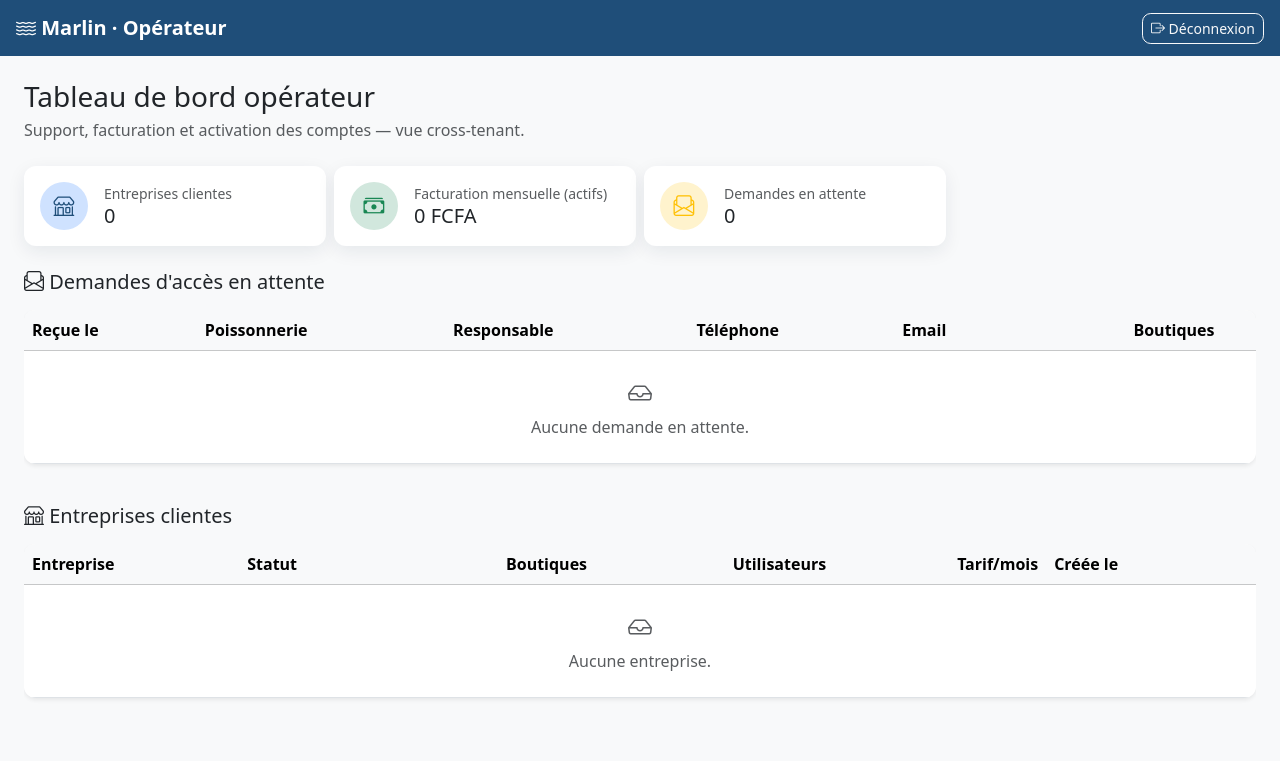
After one commit to mentorkidz1-stack/aquapiloapp, a Flask app: page /operateur/ in a window 1280 px wide. The commit adds this page. Shown: the top 761 px of the page. Run offline with Flask 3, Linux system fonts and the light colour scheme; the visitor is signed in with stand-in values (Sample User, id 1).

Commit message:
Espace opérateur SaaS : support, facturation, activation des comptes
- Nouveau blueprint /operateur, authentification totalement séparée
  des locataires : identifiants en .env (OPERATEUR_USERNAME/
  OPERATEUR_PASSWORD_HASH, jamais committés), session Flask dédiée
  (@operateur_required), sans passer par Flask-Login/current_user pour
  ne jamais interférer avec la résolution du tenant courant dans
  app/services/tenant.py (non modifié).
- Toute lecture/écriture cross-tenant passe explicitement par le
  bypass sans_filtre_tenant() déjà prévu à cet effet.
- Tableau de bord : liste des demandes d'accès en attente, liste de
  toutes les entreprises (statut, boutiques, utilisateurs, tarif
  mensuel via Entreprise.tarif_mensuel()), total de facturation
  mensuelle attendue, changement de statut d'abonnement.
- Activation d'une demande : crée l'Entreprise, les boutiques (nombre
  demandé) et le premier compte admin avec mot de passe temporaire
  généré, affiché une seule fois — aucun mot de passe stocké en clair.

Faille trouvée et corrigée pendant les tests manuels : la session
opérateur n'était pas effacée lors d'une connexion locataire ultérieure
dans le même navigateur, ce qui pouvait laisser un accès opérateur actif
« collé » à une session client. auth.login()/logout() effacent
désormais explicitement le drapeau opérateur. Vérifié : connexion
opérateur -> connexion locataire sans déconnexion -> /operateur/
redirige bien vers la connexion opérateur.

Testé de bout en bout dans le navigateur : activation d'une demande
réelle (entreprise + 2 boutiques + compte admin créés, connexion
réussie avec isolation confirmée), rejet propre d'identifiants
opérateur incorrects. 43 tests toujours au vert.

Co-Authored-By: Claude Sonnet 5 <noreply@anthropic.com>

```diff
--- a/app/__init__.py
+++ b/app/__init__.py
@@ -42,6 +42,7 @@ def create_app(config_name: str | None = None,
     from app.blueprints.clotures.routes import clotures_bp
     from app.blueprints.rapports.routes import rapports_bp
     from app.blueprints.admin.routes import admin_bp
+    from app.blueprints.operateur.routes import operateur_bp
     app.register_blueprint(auth_bp)
     app.register_blueprint(main_bp)
     app.register_blueprint(ventes_bp)
@@ -52,6 +53,7 @@ def create_app(config_name: str | None = None,
     app.register_blueprint(clotures_bp)
     app.register_blueprint(rapports_bp)
     app.register_blueprint(admin_bp)
+    app.register_blueprint(operateur_bp)
 
     # Modèles (import nécessaire pour flask db migrate)
     from app import models  # noqa: F401
--- /dev/null
+++ b/app/blueprints/operateur/routes.py
@@ -0,0 +1,159 @@
+"""Blueprint operateur — espace exploitant SaaS (support, facturation,
+activation des comptes), strictement séparé de l'authentification des
+locataires : session dédiée (@operateur_required), jamais Flask-Login /
+current_user, pour ne jamais interférer avec la résolution du tenant
+courant dans app/services/tenant.py.
+
+Toute lecture ou écriture cross-tenant passe explicitement par le
+bypass sans_filtre_tenant() déjà prévu à cet effet — ce fichier ne
+modifie jamais app/services/tenant.py."""
+import hmac
+import secrets
+import string
+
+from flask import (Blueprint, render_template, redirect, url_for, flash,
+                   session, request, current_app)
+
+from app.extensions import db, bcrypt
+from app.models import Boutique, DemandeAcces, Entreprise, User
+from app.models.entreprise import STATUTS_ABONNEMENT
+from app.services.tenant import sans_filtre_tenant
+from app.blueprints.operateur.forms import ActivationForm, OperateurLoginForm
+from app.utils.decorators import operateur_required
+
+operateur_bp = Blueprint("operateur", __name__, url_prefix="/operateur")
+
+
+def _generer_mot_de_passe() -> str:
+    alphabet = string.ascii_letters + string.digits
+    return "-".join("".join(secrets.choice(alphabet) for _ in range(4))
+                    for _ in range(3))
+
+
+@operateur_bp.route("/login", methods=["GET", "POST"])
+def login():
+    if session.get("operateur_authentifie"):
+        return redirect(url_for("operateur.dashboard"))
+
+    form = OperateurLoginForm()
+    if form.validate_on_submit():
+        attendu = current_app.config.get("OPERATEUR_USERNAME") or ""
+        hash_attendu = current_app.config.get("OPERATEUR_PASSWORD_HASH") or ""
+        fourni = form.username.data.strip()
+        identifiant_ok = bool(attendu) and hmac.compare_digest(fourni, attendu)
+        mdp_ok = bool(hash_attendu) and bcrypt.check_password_hash(
+            hash_attendu, form.password.data)
+        if identifiant_ok and mdp_ok:
+            session.clear()
+            session["operateur_authentifie"] = True
+            session.permanent = True
+            flash("Bienvenue dans l'espace opérateur.", "success")
+            return redirect(url_for("operateur.dashboard"))
+        flash("Identifiants opérateur incorrects.", "danger")
+
+    return render_template("operateur/login.html", form=form)
+
+
+@operateur_bp.route("/logout")
+@operateur_required
+def logout():
+    session.pop("operateur_authentifie", None)
+    flash("Déconnecté de l'espace opérateur.", "info")
+    return redirect(url_for("operateur.login"))
+
+
+@operateur_bp.route("/")
+@operateur_required
+def dashboard():
+    with sans_filtre_tenant():
+        entreprises = Entreprise.query.order_by(Entreprise.created_at.desc()).all()
+        stats = {e.id: {"nb_boutiques": e.boutiques.count(),
+                        "nb_users": e.users.count(),
+                        "tarif": e.tarif_mensuel()}
+                for e in entreprises}
+
+    total_mensuel = sum(stats[e.id]["tarif"] for e in entreprises
+                        if e.statut_abonnement == "actif")
+    demandes_en_attente = (DemandeAcces.query.filter_by(traite=False)
+                           .order_by(DemandeAcces.created_at.desc()).all())
+    demandes_traitees = (DemandeAcces.query.filter_by(traite=True)
+                         .order_by(DemandeAcces.created_at.desc()).limit(20).all())
+
+    return render_template("operateur/dashboard.html",
+                           entreprises=entreprises, stats=stats,
+                           total_mensuel=total_mensuel,
+                           demandes_en_attente=demandes_en_attente,
+                           demandes_traitees=demandes_traitees,
+                           statuts=STATUTS_ABONNEMENT)
+
+
+@operateur_bp.route("/demandes/<int:demande_id>/activer", methods=["GET", "POST"])
+@operateur_required
+def activer(demande_id):
+    demande = db.get_or_404(DemandeAcces, demande_id)
+    if demande.traite:
+        flash("Cette demande a déjà été traitée.", "warning")
+        return redirect(url_for("operateur.dashboard"))
+
+    form = ActivationForm()
+    if request.method == "GET":
+        form.nom_entreprise.data = demande.nom_poissonnerie
+        form.responsable.data = demande.responsable
+        form.nombre_boutiques.data = demande.nombre_boutiques
+
+    if form.validate_on_submit():
+        with sans_filtre_tenant():
+            deja = Entreprise.query.filter_by(
+                nom=form.nom_entreprise.data.strip()).first()
+        if deja:
+            flash("Une entreprise porte déjà ce nom.", "danger")
+            return render_template("operateur/activer.html", form=form, demande=demande)
+
+        entreprise = Entreprise(nom=form.nom_entreprise.data.strip(),
+                                statut_abonnement="actif")
+        db.session.add(entreprise)
+        db.session.flush()
+
+        premiere_boutique = None
+        for i in range(1, form.nombre_boutiques.data + 1):
+            b = Boutique(nom=f"Boutique {i}", entreprise_id=entreprise.id)
+            db.session.add(b)
+            if i == 1:
+                premiere_boutique = b
+        db.session.flush()
+
+        mot_de_passe = _generer_mot_de_passe()
+        admin = User(username=form.username_admin.data.strip(),
+                    nom_complet=form.responsable.data.strip(), role="admin",
+                    boutique_id=premiere_boutique.id, entreprise_id=entreprise.id)
+        admin.set_password(mot_de_passe)
+        db.session.add(admin)
+
+        demande.traite = True
+        db.session.commit()
+
+        flash(f"Entreprise « {entreprise.nom} » activée avec "
+              f"{form.nombre_boutiques.data} boutique(s). Identifiants à "
+              f"transmettre au client — affichés une seule fois : "
+              f"{admin.username} / {mot_de_passe}", "success")
+        return redirect(url_for("operateur.dashboard"))
+
+    return render_template("operateur/activer.html", form=form, demande=demande)
+
+
+@operateur_bp.route("/entreprises/<int:entreprise_id>/statut", methods=["POST"])
+@operateur_required
+def changer_statut(entreprise_id):
+    nouveau_statut = request.form.get("statut")
+    if nouveau_statut not in STATUTS_ABONNEMENT:
+        flash("Statut invalide.", "danger")
+        return redirect(url_for("operateur.dashboard"))
+
+    with sans_filtre_tenant():
+        entreprise = db.get_or_404(Entreprise, entreprise_id)
+        entreprise.statut_abonnement = nouveau_statut
+        db.session.commit()
+        nom = entreprise.nom
+
+    flash(f"Statut de « {nom} » mis à jour : {nouveau_statut}.", "success")
+    return redirect(url_for("operateur.dashboard"))
--- a/app/templates/base.html
+++ b/app/templates/base.html
@@ -11,7 +11,8 @@
 </head>
 <body class="bg-light">
 
-{% if current_user.is_authenticated %}
+{% set mode_locataire = current_user.is_authenticated and request.blueprint != 'operateur' %}
+{% if mode_locataire %}
 <!-- Barre supérieure (mobile uniquement) -->
 <nav class="navbar navbar-dark barre-mobile d-lg-none px-3">
   <a class="navbar-brand fw-bold" href="{{ url_for('main.dashboard') }}">
@@ -95,8 +96,8 @@
 </div>
 {% endif %}
 
-<main class="contenu {{ 'sans-menu' if not current_user.is_authenticated }}">
-  {% if current_user.is_authenticated %}
+<main class="contenu {{ 'sans-menu' if not mode_locataire }}">
+  {% if mode_locataire %}
   <div class="bandeau-info d-flex align-items-center">
     <div class="bandeau-defile flex-grow-1">
       <div class="bandeau-piste">
@@ -115,7 +116,7 @@
     </div>
   </div>
   {% endif %}
-  <div class="{{ 'p-3 p-lg-4' if current_user.is_authenticated else 'zone-publique' }}">
+  <div class="{{ 'p-3 p-lg-4' if mode_locataire else 'zone-publique' }}">
   {% with messages = get_flashed_messages(with_categories=true) %}
     {% for category, message in messages %}
       <div class="alert alert-{{ category }} alert-dismissible fade show" role="alert">
@@ -130,7 +131,7 @@
 </main>
 
 <script src="https://cdn.jsdelivr.net/npm/bootstrap@5.3.3/dist/js/bootstrap.bundle.min.js"></script>
-{% if current_user.is_authenticated %}
+{% if mode_locataire %}
 <script>
 // Bandeau défilant : date et heure en direct
 (function () {
--- /dev/null
+++ b/app/templates/operateur/dashboard.html
@@ -0,0 +1,142 @@
+{% extends "base.html" %}
+{% block title %}Espace opérateur{% endblock %}
+{% block content %}
+<div class="barre-mobile navbar navbar-dark px-3 d-flex justify-content-between align-items-center">
+  <span class="navbar-brand fw-bold mb-0"><i class="bi bi-water"></i> Marlin · Opérateur</span>
+  <a href="{{ url_for('operateur.logout') }}" class="btn btn-sm btn-outline-light">
+    <i class="bi bi-box-arrow-right"></i> Déconnexion</a>
+</div>
+
+<div class="p-3 p-lg-4">
+  <h1 class="h3 mb-1">Tableau de bord opérateur</h1>
+  <p class="text-muted mb-4">Support, facturation et activation des comptes — vue cross-tenant.</p>
+
+  <div class="row g-2 mb-4">
+    <div class="col-6 col-lg-3">
+      <div class="card border-0 shadow-sm h-100 carte-stat">
+        <div class="card-body py-3 d-flex align-items-center gap-3">
+          <div class="icone-stat bg-primary-subtle text-primary"><i class="bi bi-shop"></i></div>
+          <div>
+            <div class="text-muted small">Entreprises clientes</div>
+            <div class="h5 mb-0">{{ entreprises | length }}</div>
+          </div>
+        </div>
+      </div>
+    </div>
+    <div class="col-6 col-lg-3">
+      <div class="card border-0 shadow-sm h-100 carte-stat">
+        <div class="card-body py-3 d-flex align-items-center gap-3">
+          <div class="icone-stat bg-success-subtle text-success"><i class="bi bi-cash-stack"></i></div>
+          <div>
+            <div class="text-muted small">Facturation mensuelle (actifs)</div>
+            <div class="h5 mb-0">{{ total_mensuel | fcfa }}</div>
+          </div>
+        </div>
+      </div>
+    </div>
+    <div class="col-6 col-lg-3">
+      <div class="card border-0 shadow-sm h-100 carte-stat">
+        <div class="card-body py-3 d-flex align-items-center gap-3">
+          <div class="icone-stat bg-warning-subtle text-warning"><i class="bi bi-envelope-paper"></i></div>
+          <div>
+            <div class="text-muted small">Demandes en attente</div>
+            <div class="h5 mb-0">{{ demandes_en_attente | length }}</div>
+          </div>
+        </div>
+      </div>
+    </div>
+  </div>
+
+  <h2 class="h5 mb-3"><i class="bi bi-envelope-paper"></i> Demandes d'accès en attente</h2>
+  <div class="table-responsive mb-4">
+  <table class="table table-hover bg-white shadow-sm align-middle">
+    <thead class="table-light">
+      <tr><th>Reçue le</th><th>Poissonnerie</th><th>Responsable</th><th>Téléphone</th>
+          <th>Email</th><th class="text-end">Boutiques</th><th></th></tr>
+    </thead>
+    <tbody>
+    {% for d in demandes_en_attente %}
+      <tr>
+        <td class="text-nowrap">{{ d.created_at.strftime("%d/%m/%Y %H:%M") }}</td>
+        <td class="fw-semibold">{{ d.nom_poissonnerie }}</td>
+        <td>{{ d.responsable }}</td>
+        <td>{{ d.telephone }}</td>
+        <td>{{ d.email }}</td>
+        <td class="text-end">{{ d.nombre_boutiques }}</td>
+        <td class="text-end">
+          <a href="{{ url_for('operateur.activer', demande_id=d.id) }}" class="btn btn-sm btn-primary">
+            <i class="bi bi-check-lg"></i> Activer</a>
+        </td>
+      </tr>
+    {% else %}
+      <tr><td colspan="7" class="text-center text-muted py-4">
+        <i class="bi bi-inbox fs-4 d-block mb-1"></i>Aucune demande en attente.</td></tr>
+    {% endfor %}
+    </tbody>
+  </table>
+  </div>
+
+  <h2 class="h5 mb-3"><i class="bi bi-shop"></i> Entreprises clientes</h2>
+  <div class="table-responsive mb-4">
+  <table class="table table-hover bg-white shadow-sm align-middle">
+    <thead class="table-light">
+      <tr><th>Entreprise</th><th>Statut</th><th class="text-end">Boutiques</th>
+          <th class="text-end">Utilisateurs</th><th class="text-end">Tarif/mois</th>
+          <th>Créée le</th><th></th></tr>
+    </thead>
+    <tbody>
+    {% for e in entreprises %}
+      <tr>
+        <td class="fw-semibold">{{ e.nom }}</td>
+        <td>
+          <span class="badge bg-{{ {'actif': 'success', 'essai': 'info', 'suspendu': 'danger'}[e.statut_abonnement] }}">
+            {{ e.statut_abonnement }}</span>
+        </td>
+        <td class="text-end">{{ stats[e.id].nb_boutiques }}</td>
+        <td class="text-end">{{ stats[e.id].nb_users }}</td>
+        <td class="text-end">{{ stats[e.id].tarif | fcfa }}</td>
+        <td>{{ e.created_at.strftime("%d/%m/%Y") }}</td>
+        <td class="text-end">
+          <div class="dropdown">
+            <button class="btn btn-sm btn-outline-secondary dropdown-toggle" type="button"
+                    data-bs-toggle="dropdown">Statut</button>
+            <ul class="dropdown-menu dropdown-menu-end">
+              {% for s in statuts %}
+              <li>
+                <form method="post" action="{{ url_for('operateur.changer_statut', entreprise_id=e.id) }}">
+                  <input type="hidden" name="csrf_token" value="{{ csrf_token() }}">
+                  <input type="hidden" name="statut" value="{{ s }}">
+                  <button class="dropdown-item{{ ' active' if s == e.statut_abonnement }}"
+                          type="submit"{{ ' disabled' if s == e.statut_abonnement }}>
+                    {{ s }}</button>
+                </form>
+              </li>
+              {% endfor %}
+            </ul>
+          </div>
+        </td>
+      </tr>
+    {% else %}
+      <tr><td colspan="7" class="text-center text-muted py-4">
+        <i class="bi bi-inbox fs-4 d-block mb-1"></i>Aucune entreprise.</td></tr>
+    {% endfor %}
+    </tbody>
+  </table>
+  </div>
+
+  {% if demandes_traitees %}
+  <h2 class="h6 text-muted mb-2">Dernières demandes traitées</h2>
+  <div class="table-responsive">
+  <table class="table table-sm">
+    <thead class="table-light"><tr><th>Reçue le</th><th>Poissonnerie</th><th>Responsable</th></tr></thead>
+    <tbody>
+    {% for d in demandes_traitees %}
+      <tr><td>{{ d.created_at.strftime("%d/%m/%Y") }}</td>
+          <td>{{ d.nom_poissonnerie }}</td><td>{{ d.responsable }}</td></tr>
+    {% endfor %}
+    </tbody>
+  </table>
+  </div>
+  {% endif %}
+</div>
+{% endblock %}
--- a/config.py
+++ b/config.py
@@ -14,6 +14,11 @@ class Config:
     WTF_CSRF_ENABLED = True
     # Session : déconnexion automatique après 8 h d'inactivité
     PERMANENT_SESSION_LIFETIME = 8 * 3600
+    # Accès opérateur SaaS (support/facturation/activation, cross-tenant) :
+    # identifiants distincts des comptes locataires, jamais dans le code ni
+    # committés — uniquement dans .env (cf. app/blueprints/operateur).
+    OPERATEUR_USERNAME = os.environ.get("OPERATEUR_USERNAME")
+    OPERATEUR_PASSWORD_HASH = os.environ.get("OPERATEUR_PASSWORD_HASH")
 
 
 class DevConfig(Config):
```
Also changed, not shown: app/blueprints/auth/routes.py (+6 -1 lines), app/blueprints/operateur/forms.py (added, +37 -0 lines), app/templates/operateur/activer.html (added, +48 -0 lines), app/templates/operateur/login.html (added, +48 -0 lines), app/utils/decorators.py (+15 -1 lines), app/blueprints/operateur/__init__.py (added), 1 other file.
